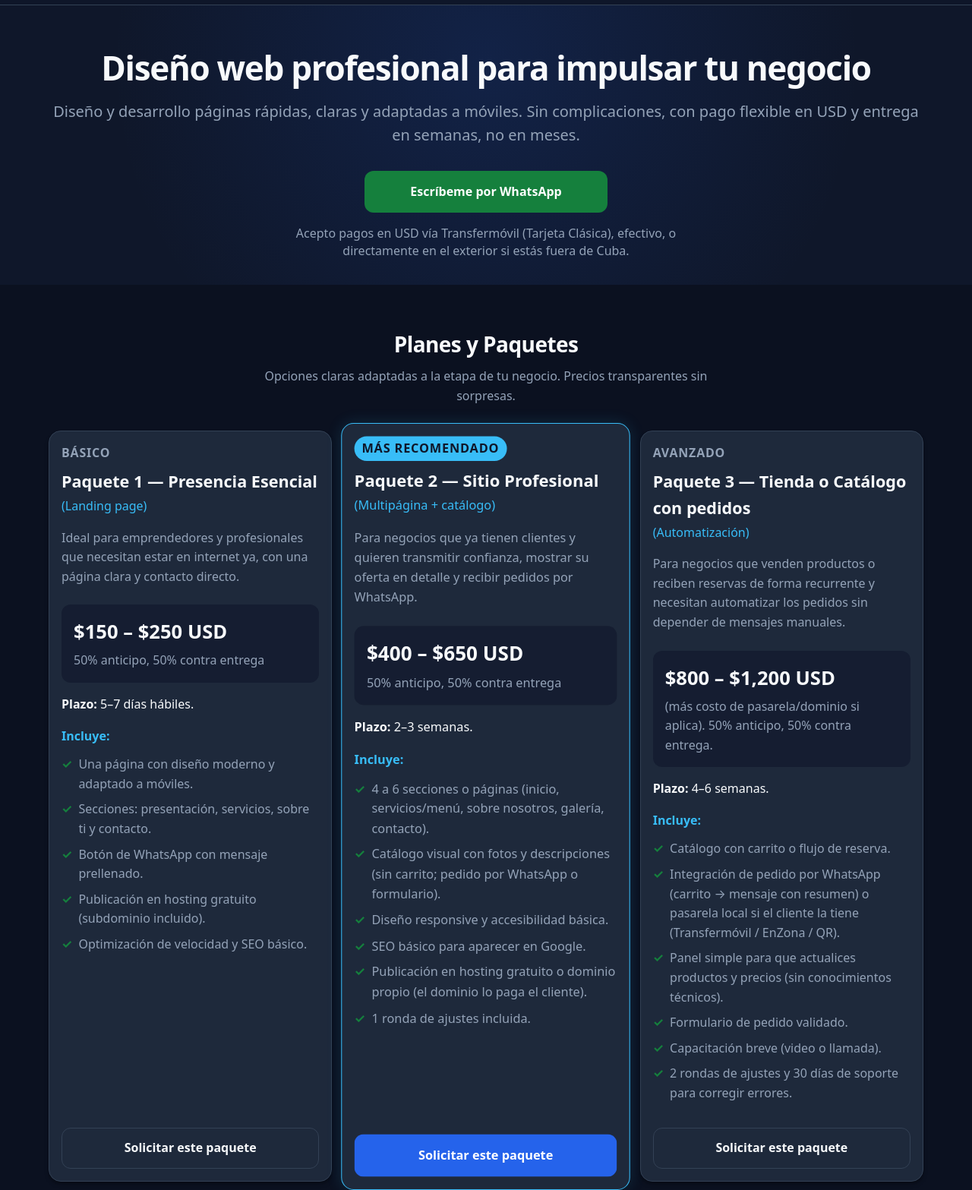
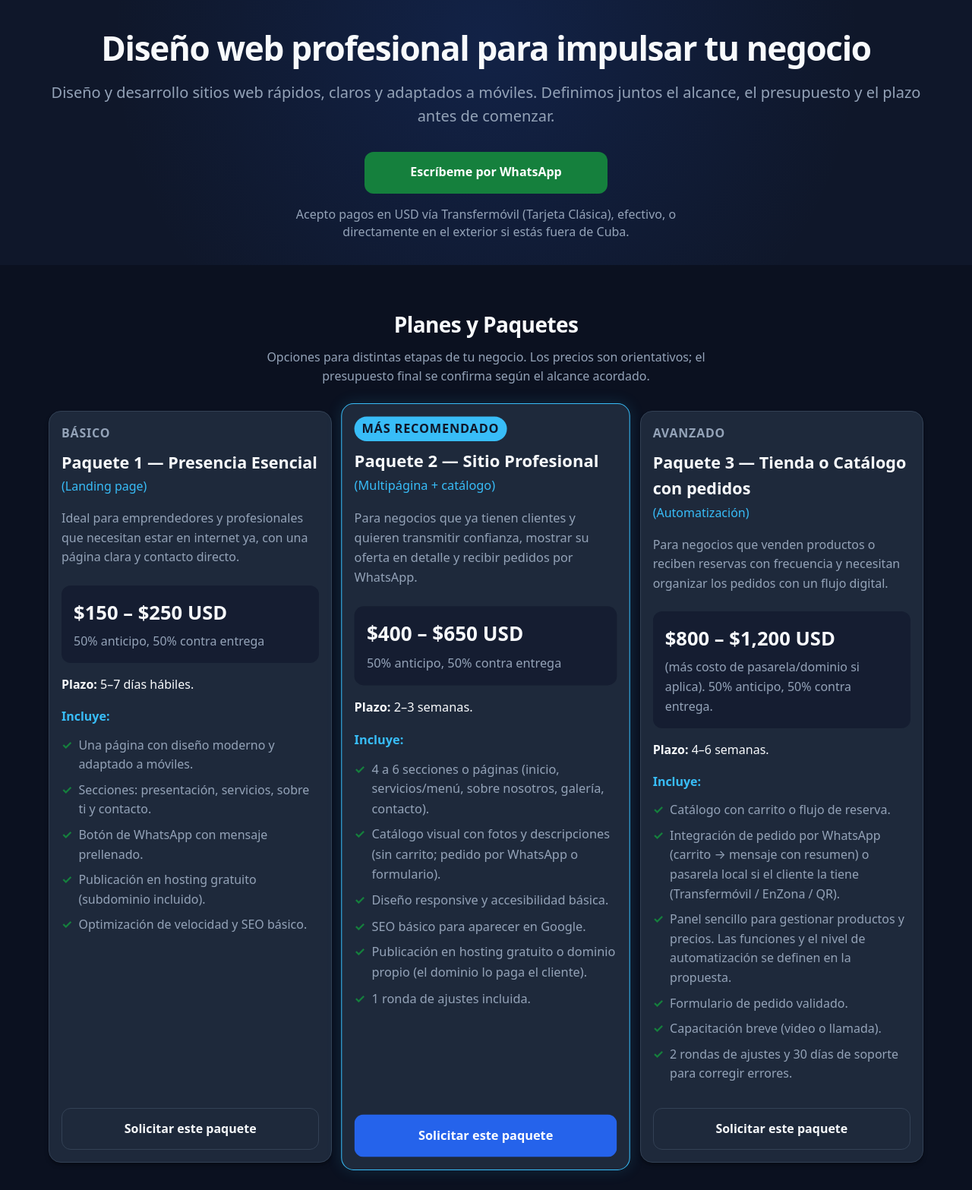
Before and after one commit to RAMIR007/Sitio-de-presentaci-n-y-venta-de-servicios-web--Cuba-, a plain HTML site: page index.html in a window 1280 px wide. Shown: the part 83-1650 px from the top of the page at 76% size. Drawn offline with Linux system fonts and the light colour scheme.

Commit message:
Refinar propuesta comercial y corregir saltos de línea

```diff
--- a/index.html
+++ b/index.html
@@ -2,7 +2,9 @@
 <html lang="es">
 
 <head>
-  <meta charset="UTF-8">\n  <meta name="author" content="Ramiro Xavier Mantilla Megret">\n  <meta name="theme-color" content="#0f172a">
+  <meta charset="UTF-8">
+  <meta name="author" content="Ramiro Xavier Mantilla Megret">
+  <meta name="theme-color" content="#0f172a">
   <meta name="viewport" content="width=device-width, initial-scale=1.0">
   <title>RX Web Studio | Diseño y desarrollo web profesional</title>
   <meta name="description"
@@ -57,8 +59,8 @@
       <div class="container hero-content">
         <h1 class="hero-titulo">Diseño web profesional para impulsar tu negocio</h1>
         <p class="hero-subtitulo">
-          Diseño y desarrollo páginas rápidas, claras y adaptadas a móviles.
-          Sin complicaciones, con pago flexible en USD y entrega en semanas, no en meses.
+          Diseño y desarrollo sitios web rápidos, claros y adaptados a móviles.
+          Definimos juntos el alcance, el presupuesto y el plazo antes de comenzar.
         </p>
         <div class="hero-cta-wrapper">
           <a href="https://wa.me/5358382989?text=Hola,%20quiero%20informaci%C3%B3n%20sobre%20un%20sitio%20web"
@@ -78,8 +80,7 @@
       <div class="container">
         <div class="seccion-header">
           <h2 class="seccion-titulo">Planes y Paquetes</h2>
-          <p class="seccion-subtitulo">Opciones claras adaptadas a la etapa de tu negocio. Precios transparentes sin
-            sorpresas.</p>
+          <p class="seccion-subtitulo">Opciones para distintas etapas de tu negocio. Los precios son orientativos; el presupuesto final se confirma según el alcance acordado.</p>
         </div>
 
         <div class="paquetes-grid">
@@ -165,8 +166,7 @@
               <p class="paquete-tipo">(Automatización)</p>
             </div>
             <p class="paquete-descripcion">
-              Para negocios que venden productos o reciben reservas de forma recurrente y necesitan automatizar los
-              pedidos sin depender de mensajes manuales.
+              Para negocios que venden productos o reciben reservas con frecuencia y necesitan organizar los pedidos con un flujo digital.
             </p>
             <div class="paquete-precio-box">
               <span class="paquete-precio">$800 – $1,200 USD</span>
@@ -181,7 +181,7 @@
                 <li>Catálogo con carrito o flujo de reserva.</li>
                 <li>Integración de pedido por WhatsApp (carrito → mensaje con resumen) o pasarela local si el cliente la
                   tiene (Transfermóvil / EnZona / QR).</li>
-                <li>Panel simple para que actualices productos y precios (sin conocimientos técnicos).</li>
+                <li>Panel sencillo para gestionar productos y precios. Las funciones y el nivel de automatización se definen en la propuesta.</li>
                 <li>Formulario de pedido validado.</li>
                 <li>Capacitación breve (video o llamada).</li>
                 <li>2 rondas de ajustes y 30 días de soporte para corregir errores.</li>
@@ -358,7 +358,7 @@
           <details class="faq-item">
             <summary class="faq-pregunta">¿Qué pasa si quiero cambios después?</summary>
             <div class="faq-respuesta">
-              <p>Tienes 15–30 días de garantía para errores técnicos. Los cambios de diseño se cotizan aparte.</p>
+              <p>El periodo de garantía para errores técnicos queda indicado en la propuesta. El Paquete 3 incluye 30 días de soporte para corregir errores; los cambios de contenido o diseño se cotizan aparte.</p>
             </div>
           </details>
 
@@ -445,7 +445,9 @@
     <div class="container footer-container">
       <p class="footer-copy">&copy; 2026 RX Web Studio. Sitios web rápidos y funcionales en Cuba.</p>
       <p class="footer-links">
-        <a href="https://www.linkedin.com/in/ramiro-xavier-mantilla-megret-3811201b1/" target="_blank" rel="noopener noreferrer">LinkedIn</a>\n        <span aria-hidden="true"> · </span>\n        <a href="#hero">Volver arriba ↑</a>
+        <a href="https://www.linkedin.com/in/ramiro-xavier-mantilla-megret-3811201b1/" target="_blank" rel="noopener noreferrer">LinkedIn</a>
+        <span aria-hidden="true"> · </span>
+        <a href="#hero">Volver arriba ↑</a>
       </p>
     </div>
   </footer>
```
